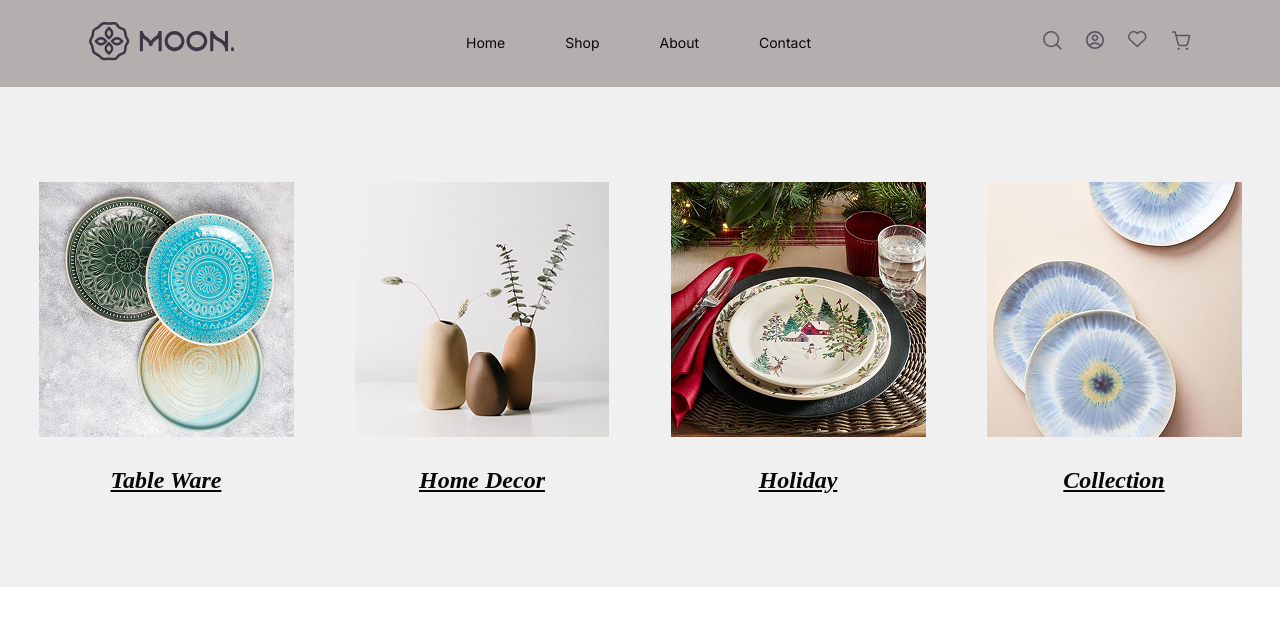
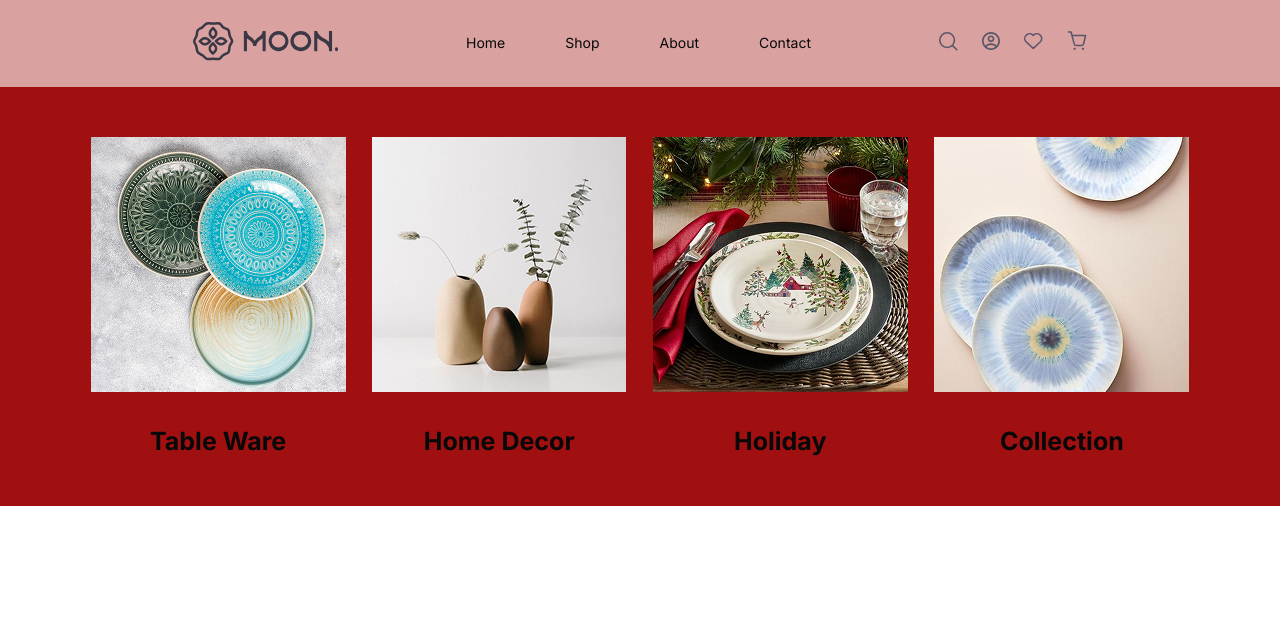
Before and after one commit to ibrahimtaradeh/header-collections, a plain HTML site: page index.html in a window 1280 px wide. Drawn offline with Linux system fonts and the light colour scheme.

Commit message:
adding container & row classes

```diff
--- a/assets/css/style.css
+++ b/assets/css/style.css
@@ -9,28 +9,30 @@ html {
     --primary-font: 'Inter', sans-serif;
     --spacer : 4px;
 }
-/* :root {
-    --primary-color: #d31818;
-    --primary-font: 'Inter', sans-serif;
-    --spacer : 4px;
-} */
 
-.header{
-    display: flex;
+
+.container {
+    width: 90%;
     margin: auto;
-    background-color: #b4aeae;
-    padding: 21.84px 0px;
-    text-align: center;
-    justify-content: center;
-    align-items: center;
-    gap: 232.5px;
-    /* display: none   ;
-    visibility: hidden;
-    opacity: 0; */
 
 }
 
- .list ul {
+
+
+.row {
+    display: flex;
+    justify-content: space-evenly;
+    align-items: center;
+}
+
+.header{
+    background-color: #daa1a1;
+    padding: 21.84px 0px;
+
+}
+
+
+.list ul {
     list-style-type: none;
     display: flex;
     gap: 60px;
@@ -49,43 +51,30 @@ a{
     list-style-type: none;
     display: flex;
     gap: 24px;
+    align-items: center;
 }
 
-/* .container {
-    width: 100%;
-    margin: 0 auto;
-    background-color: #ada4a4;
-    padding: 20px;
-    text-align: center;
-
-} */
-
 .collection-section {
-    background-color: #f0f0f0;
+    background-color: #a11010;
     display: flex;
     justify-content: center;
-    gap: 1rem;
-    /* margin: 20px 0; */
-    height: 500px;
     align-items: center;
 
 }
 
 .collection {
 
-    width: 300px;
-    height: 350px;
-    border-radius: 10px;
-    display: flex;
-    flex-direction: column;
+    padding: 50px 0px;
     align-items: center;
-    padding: 20px;
+    text-align: center;
+
 }
 
-.collection h2 {
+
+h2 {
 
     padding-top: 30px;
     color: #080808;
-    font-style: italic;
-    text-decoration: underline;
+    font-family: var(--primary-font);
+    font-size: 25px;
 }
--- a/index.html
+++ b/index.html
@@ -7,7 +7,8 @@
     <title>MoonTask</title>
     <link rel="preconnect" href="https://fonts.googleapis.com">
     <link rel="preconnect" href="https://fonts.gstatic.com" crossorigin>
-    <link href="https://fonts.googleapis.com/css2?family=Inter:ital,opsz,wght@0,14..32,100..900;1,14..32,100..900&display=swap" rel="stylesheet">
+    <link href="https://fonts.googleapis.com/css2?family=Inter:ital,opsz,wght@0,14..32,100..900;1,14..32,100..900&display=swap"
+    rel="stylesheet">
 
     <link rel="stylesheet" href="./assets/css/style.css">
 </head>
@@ -15,10 +16,14 @@
 <body>
 
 
-
     <div class="header">
 
+        <div class="container">
+
+            <div class="row">
+
                 <div>
+
                     <a href="index.html">
                         <img src="./assets/imges/logo.svg" alt="Logo image">
                     </a>
@@ -46,7 +51,16 @@
 
             </div>
 
+        </div>
+
+    </div>
+
+
     <div class="collection-section">
+
+        <div class="container">
+
+            <div class="row">
 
                 <div class="collection">
                     <img src="./assets/imges/table ware.png" alt="Table Ware Collection image">
@@ -65,6 +79,9 @@
                     <h2>Collection</h2>
                 </div>
 
+            </div>
+
+        </div>
 
     </div>
 
```
Lines whose indentation alone changed are shown as unchanged.
